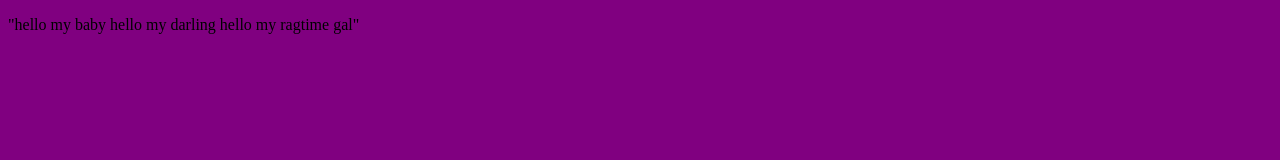
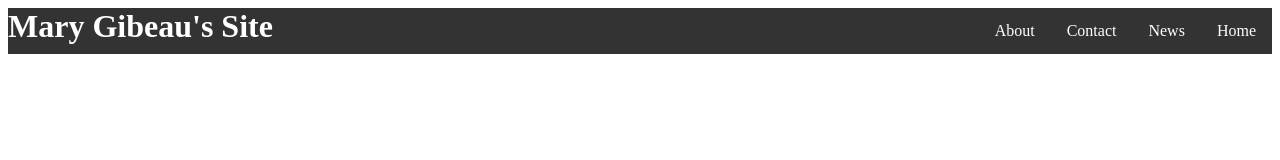
Before and after one commit to marygibeau/comm150Project, a plain HTML site: page index.html in a window 1280 px wide. Drawn offline with Linux system fonts and the light colour scheme.

Commit message:
Nav Bar added

```diff
--- a/index.html
+++ b/index.html
@@ -3,11 +3,26 @@
 <html>
 
 <head>
+    <link rel="stylesheet" href="styles.css">
     <title>October 2, 2018</title>
     <meta name="keywords" content="new media, art, unc">
 </head>
-<body style="background-color: purple; color: black">
-    <p>"hello my baby hello my darling hello my ragtime gal"</p>
+
+<body class="background">
+    <div class="headerbar">
+        <h1 class="header">Mary Gibeau's Site</h1>
+        <ul class ="headlinks">
+            <li class="navlink"><a class="navlinktext" href="default.asp">Home</a></li>
+            <li class="navlink"><a class="navlinktext" href="news.asp">News</a></li>
+            <li class="navlink"><a class="navlinktext" href="contact.asp">Contact</a></li>
+            <li class="navlink"><a class="navlinktext" href="about.asp">About</a></li>
+        </ul>
+    </div>
+    <!-- <h1 class="titley">Mary's Media Journal</h1> -->
+    <br>
+    <!-- <img class="horizontal" src=".\images\beads.JPG" alt="A puzzle made with friendship bracelets.">
+    <img class="vertical" src=".\images\conduit 500 height.jpg" alt="A bright lamp on a dark ceiling"> -->
+    <!-- use absolute positioning -->
 </body>
 
 </html>
--- /dev/null
+++ b/styles.css
@@ -0,0 +1,52 @@
+.background {
+    background-color: white;
+}
+
+.titley {
+    font-family: sans-serif, 'Segoe UI', Tahoma, Geneva, Verdana, sans-serif;
+    text-align: center;
+}
+
+img.horizontal {
+    width: 500px;
+}
+
+img.vertical {
+    height: 500px;
+}
+
+.headerbar {
+    background-color: #333;
+    overflow: hidden;
+    position: -webkit-sticky;
+    position: sticky;
+    top: 0;
+    width: 100%;
+}
+
+ul.headlinks {
+    list-style-type: none;
+    margin: 0;
+    padding: 0;
+}
+
+h1.header {
+    margin: 0;
+    padding: 0;
+    float: left;
+    color: white;
+    display: block;
+    text-align: center;
+}
+
+li.navlink {
+    float: right;
+}
+
+li a.navlinktext {
+    display: block;
+    color: white;
+    text-align: center;
+    padding: 14px 16px;
+    text-decoration: none;
+}
```
Also changed, not shown: images/barn dance short.jpg (added), images/barn dance.JPG (added), images/beads.JPG (added), images/conduit 500 height.jpg (added), images/fountain dome short.jpg (added), images/hotel.JPG (added), images/light short.jpg (added), images/lights.JPG (added), images/locks.JPG (added), images/nc fountain.JPG (added), images/sunflower.JPG (added), 3 other files.
